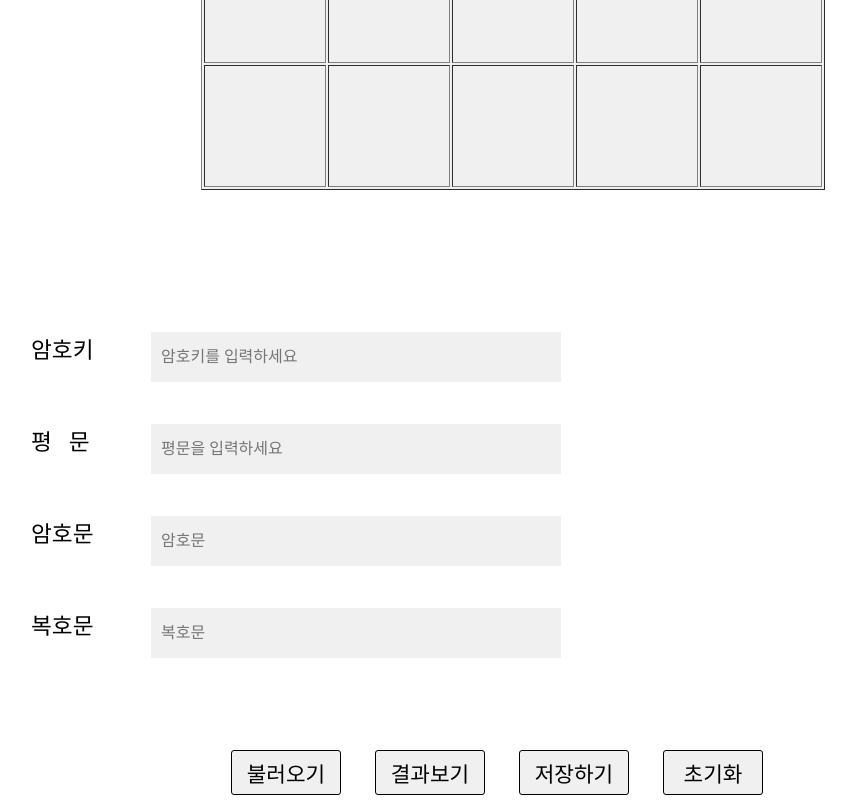
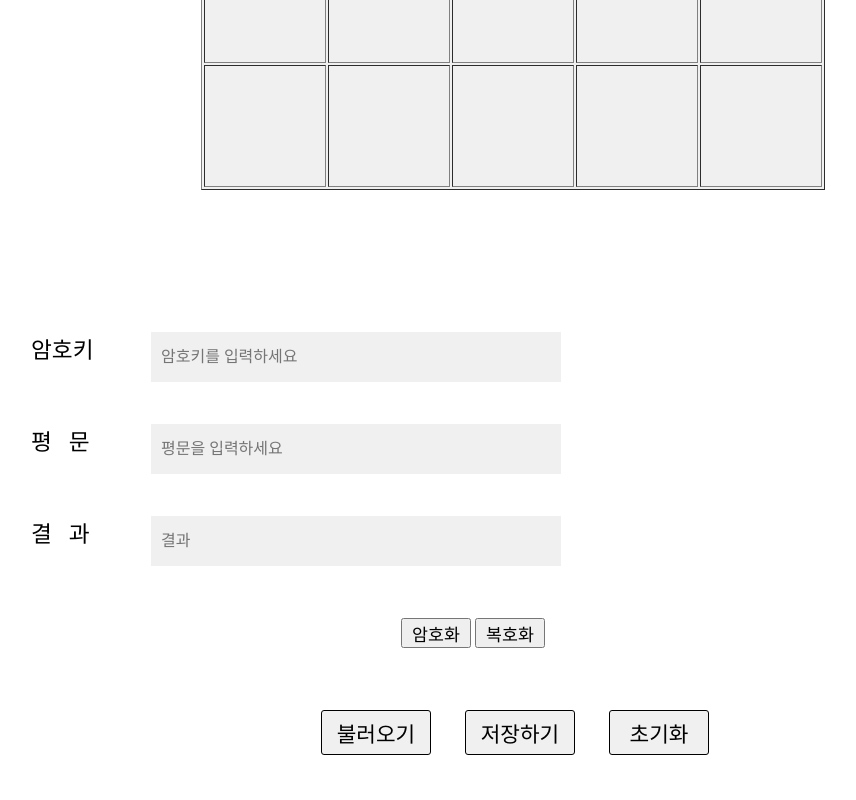
Before and after one commit to dana0221/Polyalphabetic_substitution_cipher, a plain HTML site: page index.html in a window 1280 px wide. Shown: the part 684-1484 px from the top of the page, without its empty margins (29-885 px from the left). After the commit the page ends 1444 px from the top, so only its background shows below. Drawn offline with nearby package versions, Linux system fonts and the light colour scheme; a web font is replaced by a local one.

Commit message:
복호화(result_decrypted) commit

```diff
--- a/index.css
+++ b/index.css
@@ -131,6 +131,15 @@ body{
             background-color:rgb(240, 240, 240);
         }
 
+    #result_btn{
+        padding-left:370px;
+    }
+        .result{
+            width:70px;
+            height:30px;
+            font-size:13pt;
+        }
+
 input:focus{
     outline:none;
 }
@@ -140,7 +149,7 @@ input:focus{
     height:50px;
     float:left;
     margin-top:50px;
-    margin-left:260px;
+    margin-left:350px;
     position:relative;
 }
     #button button{
@@ -152,11 +161,6 @@ input:focus{
         background-color:rgb(240, 240, 240);
     }
         #loading{
-            width:110px;
-            height:45px;
-        }
-
-        #result{
             width:110px;
             height:45px;
         }
--- a/index.html
+++ b/index.html
@@ -27,7 +27,7 @@
         </div>
     </div>
 
-    <p id="title">다중 문자 치환 암호화 : 쌍자치환</p>
+    <p id="title">다중 치환 암호화 : 쌍자치환</p>
 
     <form autocomplete="off">
         <div id="table">
@@ -87,22 +87,21 @@
                     </td>
                 </tr>
                 <tr>
-                    <td class="text">암호문</td>
+                    <td class="text">결&nbsp;&nbsp;&nbsp;과</td>
                     <td class="input_text">
-                        <input type="text" id="cryptogram" name="cryptogram" placeholder="암호문">
+                        <input type="text" id="result" name="result" placeholder="결과">
                     </td>
                 </tr>
                 <tr>
-                    <td class="text">복호문</td>
-                    <td class="input_text">
-                        <input type="text" id="decrypted_text" name="decrypted_text" placeholder="복호문">
+                    <td colspan="2" id="result_btn">
+                        <button class="result" type="button" onclick="result_password();">암호화</button>
+                        <button class="result" type="button" onclick="result_decrypted();">복호화</button>
                     </td>
                 </tr>
             </table>
 
             <div id="button">
                 <button id="loading" type="button">불러오기</button>
-                <button id="result" type="button" onclick="result_f();">결과보기</button>
                 <button id="save" type="button" onclick="save_f();">저장하기</button>
                 <input id="reset" type="reset" value="초기화">
             </div>
--- a/index.js
+++ b/index.js
@@ -5,10 +5,13 @@ $(function() {
     })
 })
 
-// 결과보기
-function result_f(){
+// 암호화
+function result_password(){
     let encryption_key = document.getElementById('encryption_key').value
     let plain_text = document.getElementById('plain_text').value
+
+    encryption_key = encryption_key.toLowerCase()
+    plain_text = plain_text.toLowerCase()
 
     // 암호화를 위한 조건
     if(encryption_key == '')
@@ -47,7 +50,7 @@ function result_f(){
         }
 
         // 평문 공백 제거
-        let x1, x2, y1, y2, password = '', decrypted = ''
+        let x1, x2, y1, y2, password = ''
         plain_text = plain_text.replace(/(\s*)/g, "")
 
 
@@ -82,17 +85,82 @@ function result_f(){
             password += ' '
         }
 
-        // 암호문 출력
-        document.getElementById('cryptogram').value = password
+        document.getElementById('result').value = password
+    }
+}
 
-        // 복호문 출력
-        for(let i = 0; i < plain_text.length; i++){
-            if(i % 2 == 0)
-                decrypted += ' '
+// 복호화
+function result_decrypted(){
+    let encryption_key = document.getElementById('encryption_key').value
+    let plain_text = document.getElementById('plain_text').value
 
-            decrypted += plain_text[i]
+    encryption_key = encryption_key.toLowerCase()
+    plain_text = plain_text.toLowerCase()
+
+    // 암호화를 위한 조건
+    if(encryption_key == '')
+        alert('암호키를 입력하세요')
+
+    if(plain_text == '')
+        alert('평문을 입력하세요')
+
+    // 암호키 중복 제거
+    else if(encryption_key != '' && plain_text != '') {
+        const setEncryption_key = new Set()
+        const setPassword_plate = new Set()
+
+        for(let i = 0; i < encryption_key.length; i++){
+            setEncryption_key.add(encryption_key[i])
+
+            // 암호키 암호판에 삽입
+            setPassword_plate.add(encryption_key[i])
         }
-        document.getElementById('decrypted_text').value = decrypted
+
+        // 암호판 생성
+        const arr = 'abcdefghijklmnopqrstuvwxy'
+
+        for(let i = 0; i < 25 ; i++){
+            setPassword_plate.add(arr[i])
+        }
+
+        // 암호판 출력
+        const password_plate = Array.from(setPassword_plate)
+
+        for(let i = 0; i < 25; i++){
+            if(password_plate[i] == 'q')
+                document.getElementById('p' + (i + 1)).value = password_plate[i] + '/z'
+            else
+                document.getElementById('p' + (i + 1)).value = password_plate[i]
+        }
+
+        // 평문 공백 제거
+        let x1, x2, y1, y2, password = ''
+        plain_text = plain_text.replace(/(\s*)/g, "")
+
+        // 복호문 생성
+        for(let i = 0; i < plain_text.length - 1; i += 2){
+            x1 = password_plate.indexOf(plain_text[i]) / 5 | 0
+            y1 = password_plate.indexOf(plain_text[i]) % 5
+
+            x2 = password_plate.indexOf(plain_text[i + 1]) / 5 | 0
+            y2 = password_plate.indexOf(plain_text[i + 1]) % 5
+
+            // 같은 행
+            if(x1 == x2)
+                password += password_plate[x1 * 5 + (y1 + 1) % 5] + password_plate[x2 * 5 + (y2 + 1) % 5]
+
+            // 같은 열
+            else if(y1 == y2)
+                password += password_plate[((x1 - 1) % 5) * 5 + y1] + password_plate[((x2 - 1) % 5) * 5 + y2]
+
+            // 대각선
+            else
+                password += password_plate[x2 * 5 + y1] + password_plate[x1 * 5 + y2]
+
+            password += ' '
+        }
+
+        document.getElementById('result').value = password
     }
 }
 
```
